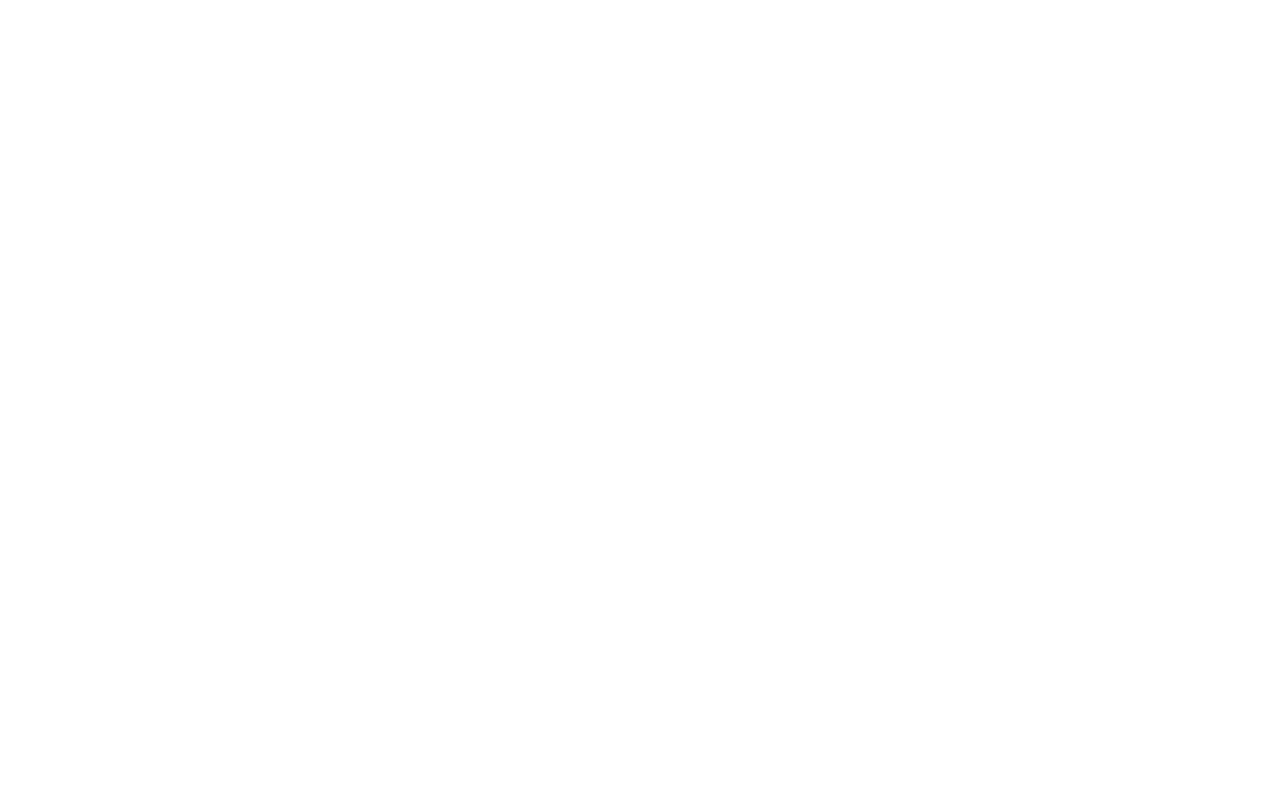
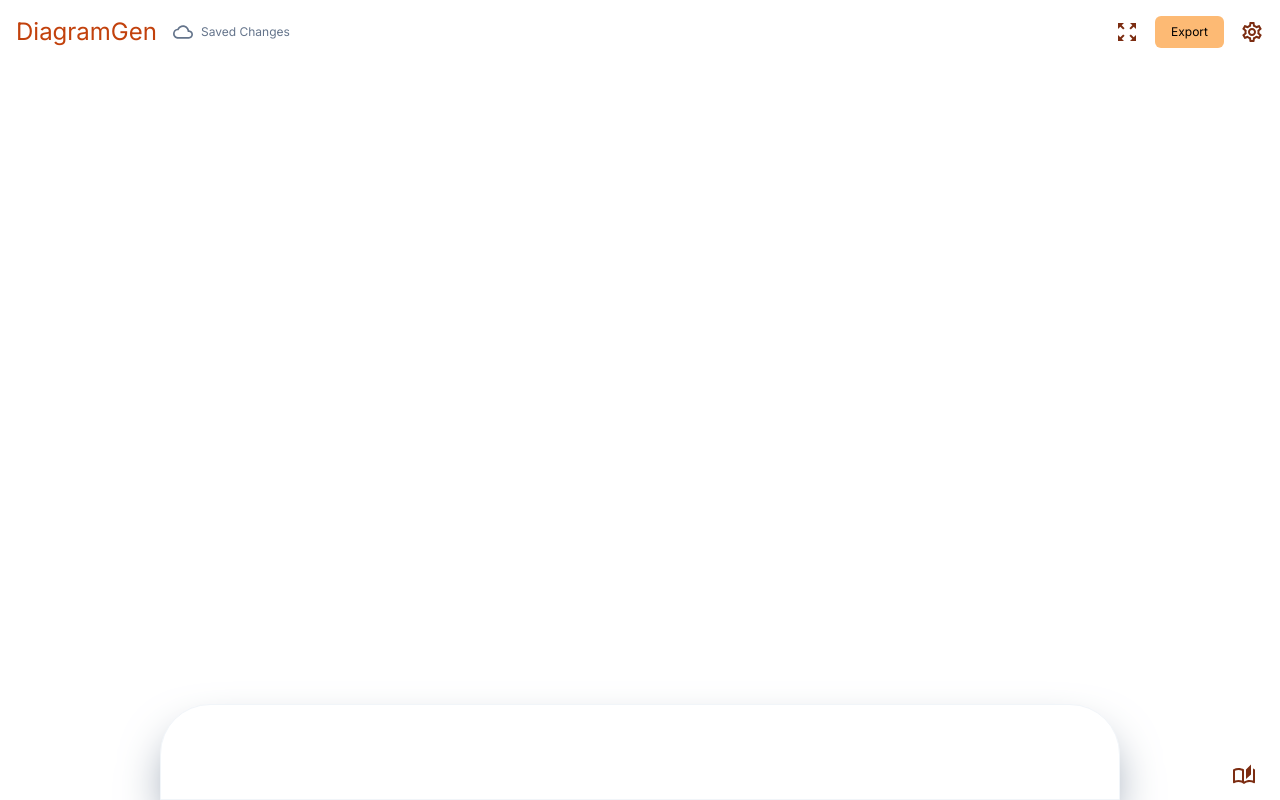
Before and after one commit to ronak-pal1/diagramgen, a React (Vite) app: page /editor in a window 1280 px wide. Before the commit this address had no page. Built offline with nearby package versions, Linux system fonts and the light colour scheme.

Commit message:
Added editor basic template

```diff
--- a/package.json
+++ b/package.json
@@ -10,6 +10,10 @@
     "preview": "vite preview"
   },
   "dependencies": {
+    "@emotion/react": "^11.13.3",
+    "@emotion/styled": "^11.13.0",
+    "@mui/icons-material": "^6.1.2",
+    "@mui/material": "^6.1.2",
     "react": "^18.3.1",
     "react-dom": "^18.3.1"
   },
--- a/src/App.tsx
+++ b/src/App.tsx
@@ -1,7 +1,8 @@
 import Homepage from "./pages/Homepage";
 import { BrowserRouter, Routes, Route } from "react-router-dom";
 import Layout from "./pages/Layout";
-import Pricing from "./pages/pricing";
+import Pricing from "./pages/Pricing";
+import Editor from "./Editor/Editor";
 
 function App() {
   return (
@@ -11,6 +12,8 @@
           <Route index element={<Homepage />} />
           <Route path="/pricing" element={<Pricing />} />
         </Route>
+
+        <Route path="/editor" element={<Editor />} />
       </Routes>
     </BrowserRouter>
   );
--- /dev/null
+++ b/src/Editor/Editor.tsx
@@ -0,0 +1,80 @@
+import { useEffect, useRef } from "react";
+import { Link } from "react-router-dom";
+import CloudOutlinedIcon from "@mui/icons-material/CloudOutlined";
+import ZoomOutMapOutlinedIcon from "@mui/icons-material/ZoomOutMapOutlined";
+import SettingsOutlinedIcon from "@mui/icons-material/SettingsOutlined";
+import AutoStoriesOutlinedIcon from "@mui/icons-material/AutoStoriesOutlined";
+
+const Editor = () => {
+  const frontCRef = useRef<HTMLCanvasElement>(null);
+  const backCRef = useRef<HTMLCanvasElement>(null);
+  const backTempCRef = useRef<HTMLCanvasElement>(null);
+
+  useEffect(() => {
+    const frontCanvas = frontCRef.current;
+    const backCanvas = backCRef.current;
+    const backTempCanvas = backTempCRef.current;
+
+    if (frontCanvas) {
+      frontCanvas.width = innerWidth;
+      frontCanvas.height = innerHeight;
+    }
+
+    if (backCanvas) {
+      backCanvas.width = innerWidth;
+      backCanvas.height = innerHeight;
+    }
+
+    if (backTempCanvas) {
+      backTempCanvas.width = innerWidth;
+      backTempCanvas.height = innerHeight;
+    }
+  }, []);
+
+  return (
+    <div>
+      {/* Editor header */}
+      <div className="px-4 py-4 absolute top-0 left-0 w-full flex justify-between items-center z-50">
+        <div className="flex items-center">
+          <Link to={"/"} className="text-2xl text-orange-700">
+            DiagramGen
+          </Link>
+
+          <div className="flex items-center ml-4">
+            <CloudOutlinedIcon fontSize="small" className="text-slate-500" />
+            <p className="ml-2 text-xs text-slate-500">Saved Changes</p>
+          </div>
+        </div>
+
+        <div className="flex items-center space-x-4">
+          <ZoomOutMapOutlinedIcon className=" text-orange-900 cursor-pointer" />
+          <button className="bg-orange-300 px-4 py-2 text-xs rounded-md">
+            Export
+          </button>
+
+          <SettingsOutlinedIcon className="text-orange-900 cursor-pointer" />
+        </div>
+      </div>
+
+      {/* All the canvases */}
+      <div className="relative">
+        <canvas ref={frontCRef} className="absolute top-0 left-0  z-30" />
+
+        <canvas ref={backCRef} className="absolute top-0 left-0  z-20" />
+
+        <canvas ref={backTempCRef} className="" />
+      </div>
+
+      {/* tools section */}
+      <div className="flex justify-center">
+        <div className="w-3/4 h-24 shadow-2xl shadow-slate-500 border border-slate-100 absolute bottom-0 rounded-t-[50px] z-50 bg-white"></div>
+      </div>
+
+      {/* shortcuts list buttons */}
+
+      <AutoStoriesOutlinedIcon className="absolute bottom-0 right-0 z-50 mx-6 my-3 text-orange-900 cursor-pointer" />
+    </div>
+  );
+};
+
+export default Editor;
--- a/src/bgCanvas.ts
+++ b/src/bgCanvas.ts
@@ -82,7 +82,7 @@
     new Rectangle(ctx, 700, 400, 80, "AI Powered", "#fdba74", true, false)
   );
   rectArr.push(
-    new Rectangle(ctx, 900, 300, 80, "App development", "#d1ffbd", true, true)
+    new Rectangle(ctx, 900, 300, 80, "Planning", "#d1ffbd", true, true)
   );
   rectArr.push(
     new Rectangle(
```
Also changed, not shown: 1 other file (tests, documents, lock files or other folders).
